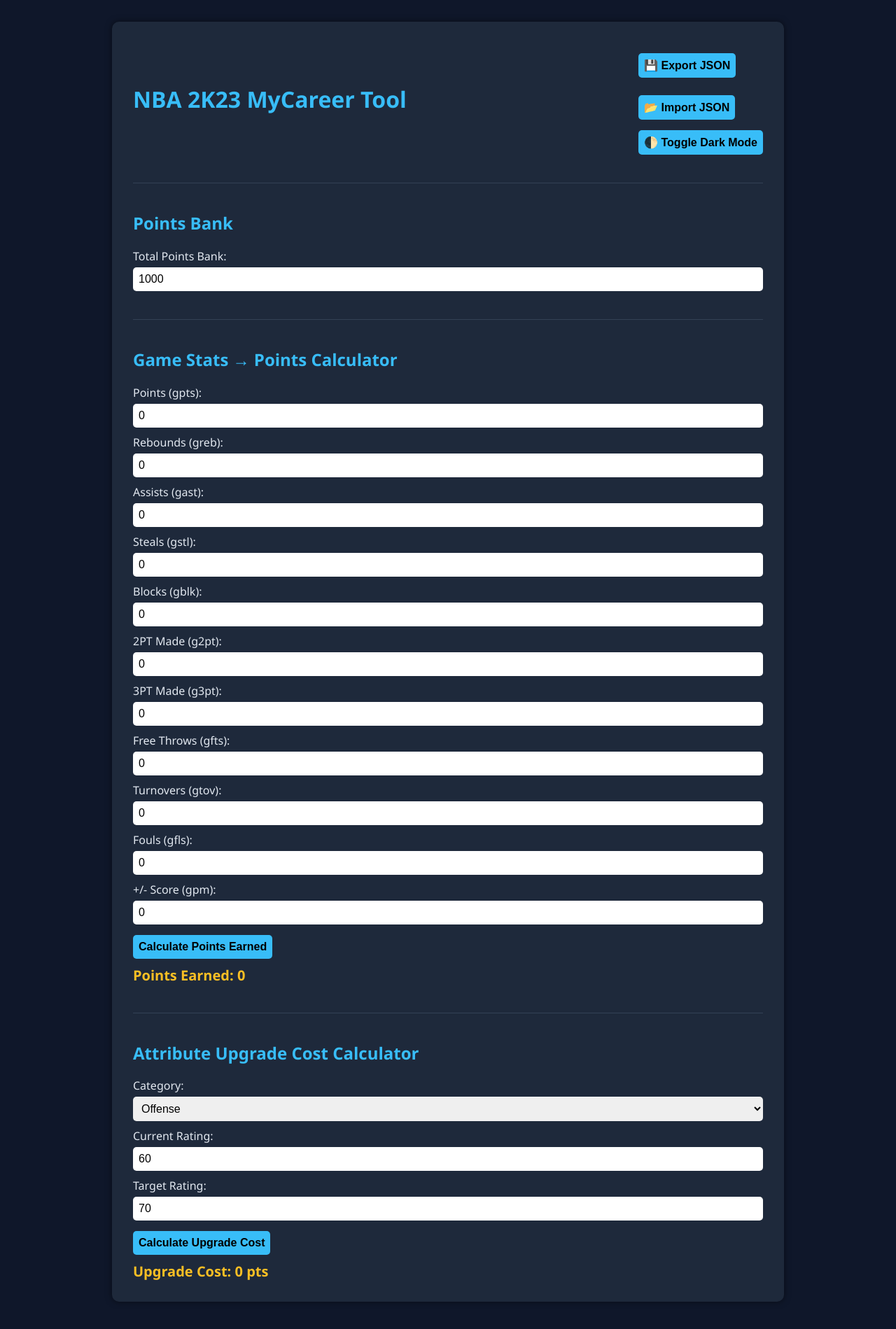
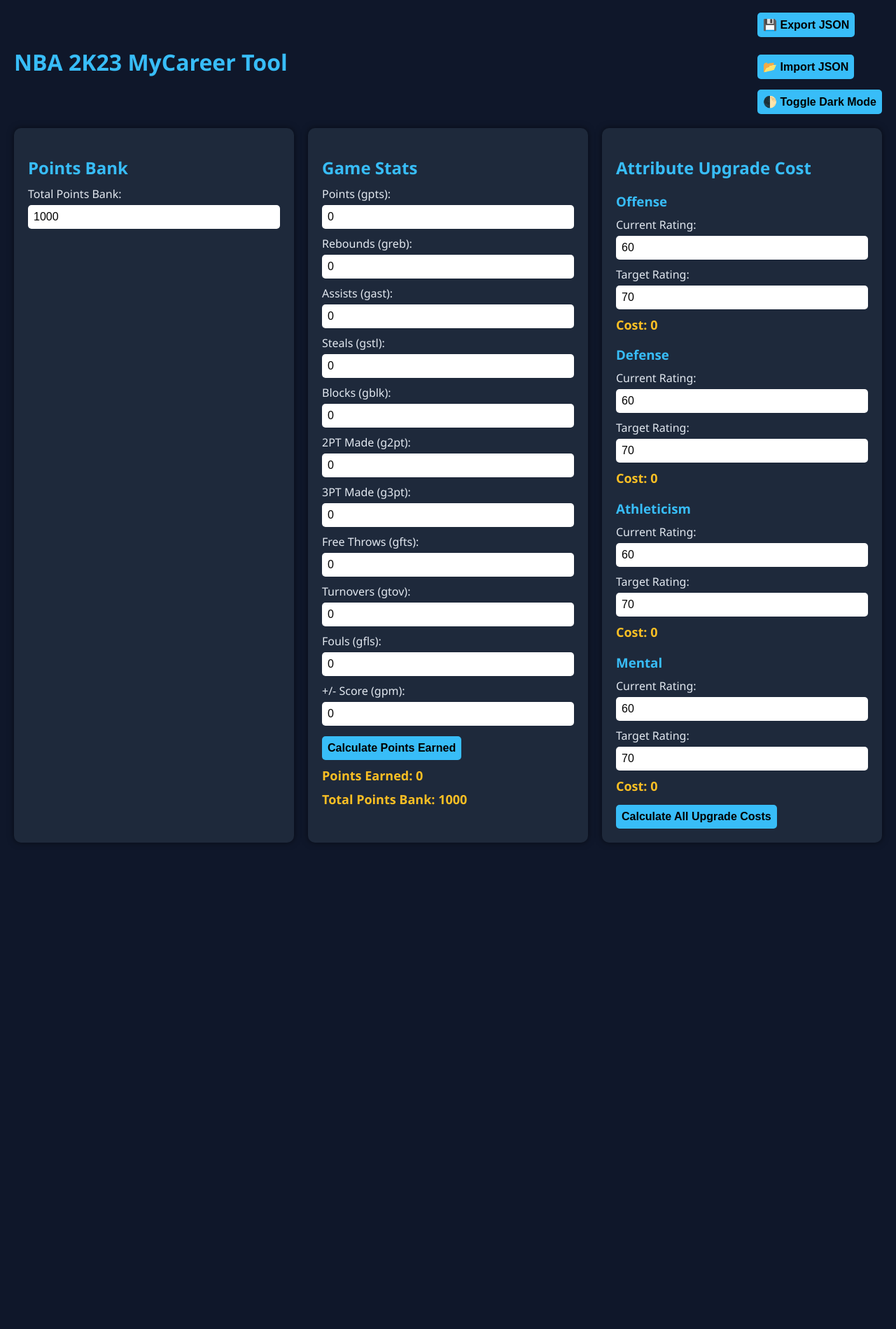
Before and after one commit to rightside124/NBA2kMyLeagueCalculator, a plain HTML site: page index.html in a window 1280 px wide. Shown: the part 17-1916 px from the top of the page at 70% size. After the commit the page ends 1241 px from the top, so only its background shows below. Drawn offline with Linux system fonts and the light colour scheme.

Commit message:
Update and rename gamecalculator.html to index.html

```diff
--- a/gamecalculator.html
+++ b/index.html
@@ -3,6 +3,7 @@
 <head>
   <meta charset="UTF-8">
   <title>NBA 2K23 MyCareer Calculator</title>
+  <meta name="viewport" content="width=device-width, initial-scale=1.0" />
   <style>
     :root {
       --bg: #0f172a;
@@ -24,21 +25,31 @@
       font-family: 'Segoe UI', sans-serif;
       background: var(--bg);
       color: var(--text);
-      padding: 40px;
+      margin: 0;
+      padding: 20px;
       transition: all 0.3s ease;
     }
 
-    h1, h2 {
+    h1, h2, h3 {
       color: var(--accent);
+      margin-bottom: 10px;
     }
 
     .container {
-      max-width: 900px;
-      margin: auto;
+      display: flex;
+      flex-direction: row;
+      gap: 20px;
+      justify-content: space-between;
+      flex-wrap: wrap;
+    }
+
+    .panel {
+      flex: 1 1 300px;
       background: var(--section);
-      padding: 30px;
+      padding: 20px;
       border-radius: 10px;
       box-shadow: 0 0 10px rgba(0,0,0,0.5);
+      min-width: 300px;
     }
 
     label {
@@ -67,22 +78,17 @@
 
     .result {
       font-weight: bold;
-      font-size: 20px;
+      font-size: 18px;
       color: var(--highlight);
       margin-top: 10px;
-    }
-
-    .section {
-      margin-top: 40px;
-      border-top: 1px solid #334155;
-      padding-top: 20px;
     }
 
     .top-bar {
       display: flex;
       justify-content: space-between;
       align-items: center;
-      margin-bottom: 30px;
+      margin-bottom: 20px;
+      flex-wrap: wrap;
     }
 
     .top-bar button {
@@ -92,11 +98,25 @@
     .file-input {
       display: none;
     }
+
+    @media (max-width: 768px) {
+      .container {
+        flex-direction: column;
+      }
+
+      .top-bar {
+        flex-direction: column;
+        align-items: flex-start;
+      }
+
+      .top-bar > div {
+        margin-top: 10px;
+      }
+    }
   </style>
 </head>
 <body>
 
-<div class="container">
 <div class="top-bar">
   <h1>NBA 2K23 MyCareer Tool</h1>
   <div>
@@ -109,17 +129,19 @@
   </div>
 </div>
 
-  <!-- Points Bank -->
-  <div class="section">
+<div class="container">
+
+  <!-- Points Bank Panel -->
+  <div class="panel">
     <h2>Points Bank</h2>
     <label>Total Points Bank:
       <input type="number" id="manualTotalPoints" value="1000">
     </label>
   </div>
 
-  <!-- Game Stats -->
-  <div class="section">
-    <h2>Game Stats → Points Calculator</h2>
+  <!-- Game Stats Panel -->
+  <div class="panel">
+    <h2>Game Stats</h2>
     <form id="statsForm" onsubmit="event.preventDefault(); calculateTotalPoints();">
       <label>Points (gpts): <input type="number" name="gpts" value="0"></label>
       <label>Rebounds (greb): <input type="number" name="greb" value="0"></label>
@@ -135,23 +157,42 @@
       <button type="submit">Calculate Points Earned</button>
     </form>
     <div class="result">Points Earned: <span id="pointsEarned">0</span></div>
+    <div class="result">Total Points Bank: <span id="pointsBankDisplay">1000</span></div>
   </div>
 
-  <!-- Attribute Upgrade -->
-  <div class="section">
-    <h2>Attribute Upgrade Cost Calculator</h2>
-    <label>Category:
-      <select id="category">
-        <option value="offense">Offense</option>
-        <option value="mental">Mental</option>
-        <option value="defense">Defense</option>
-        <option value="athleticism">Athleticism</option>
-      </select>
-    </label>
-    <label>Current Rating: <input type="number" id="currentAttr" min="0" max="98" value="60"></label>
-    <label>Target Rating: <input type="number" id="targetAttr" min="1" max="99" value="70"></label>
-    <button onclick="calculateUpgrade()">Calculate Upgrade Cost</button>
-    <div class="result">Upgrade Cost: <span id="upgradeCost">0</span> pts</div>
+  <!-- Upgrade Panel -->
+  <div class="panel">
+    <h2>Attribute Upgrade Cost</h2>
+
+    <div>
+      <h3>Offense</h3>
+      <label>Current Rating: <input type="number" id="offenseCurrent" min="0" max="98" value="60"></label>
+      <label>Target Rating: <input type="number" id="offenseTarget" min="1" max="99" value="70"></label>
+      <div class="result">Cost: <span id="offenseCost">0</span></div>
+    </div>
+
+    <div>
+      <h3>Defense</h3>
+      <label>Current Rating: <input type="number" id="defenseCurrent" min="0" max="98" value="60"></label>
+      <label>Target Rating: <input type="number" id="defenseTarget" min="1" max="99" value="70"></label>
+      <div class="result">Cost: <span id="defenseCost">0</span></div>
+    </div>
+
+    <div>
+      <h3>Athleticism</h3>
+      <label>Current Rating: <input type="number" id="athleticCurrent" min="0" max="98" value="60"></label>
+      <label>Target Rating: <input type="number" id="athleticTarget" min="1" max="99" value="70"></label>
+      <div class="result">Cost: <span id="athleticCost">0</span></div>
+    </div>
+
+    <div>
+      <h3>Mental</h3>
+      <label>Current Rating: <input type="number" id="mentalCurrent" min="0" max="98" value="60"></label>
+      <label>Target Rating: <input type="number" id="mentalTarget" min="1" max="99" value="70"></label>
+      <div class="result">Cost: <span id="mentalCost">0</span></div>
+    </div>
+
+    <button onclick="calculateAllUpgrades()">Calculate All Upgrade Costs</button>
   </div>
 </div>
 
@@ -177,26 +218,33 @@
       earned += val * pointValues[key];
     }
 
+    const bank = document.getElementById('manualTotalPoints');
+    const newTotal = parseInt(bank.value) + earned;
+    bank.value = newTotal;
+
     document.getElementById('pointsEarned').innerText = earned;
-    const bank = document.getElementById('manualTotalPoints');
-    bank.value = parseInt(bank.value) + earned;
+    document.getElementById('pointsBankDisplay').innerText = newTotal;
   }
 
-  function calculateUpgrade() {
-    const category = document.getElementById('category').value;
-    let current = parseInt(document.getElementById('currentAttr').value);
-    let target = parseInt(document.getElementById('targetAttr').value);
+  function calculateAllUpgrades() {
+    const categories = ['offense', 'defense', 'athletic', 'mental'];
+    for (let cat of categories) {
+      const current = parseInt(document.getElementById(`${cat}Current`).value);
+      const target = parseInt(document.getElementById(`${cat}Target`).value);
+      const display = document.getElementById(`${cat}Cost`);
 
       if (isNaN(current) || isNaN(target) || current >= target || target > 99 || current < 0) {
-      document.getElementById('upgradeCost').innerText = "Invalid input";
-      return;
+        display.innerText = "Invalid input";
+        continue;
       }
 
       let cost = 0;
       for (let i = current + 1; i <= target; i++) {
-      cost += upgradeCostPerPoint[category](i);
+        cost += upgradeCostPerPoint[cat === 'athletic' ? 'athleticism' : cat](i);
       }
-    document.getElementById('upgradeCost').innerText = cost;
+
+      display.innerText = cost;
+    }
   }
 
   function exportData() {
@@ -204,14 +252,26 @@
       totalPoints: document.getElementById('manualTotalPoints').value,
       stats: Object.fromEntries(new FormData(document.forms['statsForm'])),
       upgrade: {
-        category: document.getElementById('category').value,
-        current: document.getElementById('currentAttr').value,
-        target: document.getElementById('targetAttr').value
+        offense: {
+          current: document.getElementById('offenseCurrent').value,
+          target: document.getElementById('offenseTarget').value
+        },
+        defense: {
+          current: document.getElementById('defenseCurrent').value,
+          target: document.getElementById('defenseTarget').value
+        },
+        athletic: {
+          current: document.getElementById('athleticCurrent').value,
+          target: document.getElementById('athleticTarget').value
+        },
+        mental: {
+          current: document.getElementById('mentalCurrent').value,
+          target: document.getElementById('mentalTarget').value
+        }
       }
     };
     const blob = new Blob([JSON.stringify(data, null, 2)], { type: "application/json" });
     const url = URL.createObjectURL(blob);
-
     const link = document.createElement("a");
     link.href = url;
     link.download = "nba2k23_stats.json";
@@ -228,13 +288,17 @@
       try {
         const data = JSON.parse(e.target.result);
         document.getElementById('manualTotalPoints').value = data.totalPoints || 0;
+        document.getElementById('pointsBankDisplay').innerText = data.totalPoints || 0;
+
         const form = document.forms['statsForm'];
         for (let key in data.stats) {
           if (form[key]) form[key].value = data.stats[key];
         }
-        document.getElementById('category').value = data.upgrade?.category || "offense";
-        document.getElementById('currentAttr').value = data.upgrade?.current || 60;
-        document.getElementById('targetAttr').value = data.upgrade?.target || 70;
+
+        for (let cat of ['offense', 'defense', 'athletic', 'mental']) {
+          document.getElementById(`${cat}Current`).value = data.upgrade?.[cat]?.current || 60;
+          document.getElementById(`${cat}Target`).value = data.upgrade?.[cat]?.target || 70;
+        }
       } catch (err) {
         alert("Invalid file!");
       }
```
Lines whose indentation alone changed are shown as unchanged.
